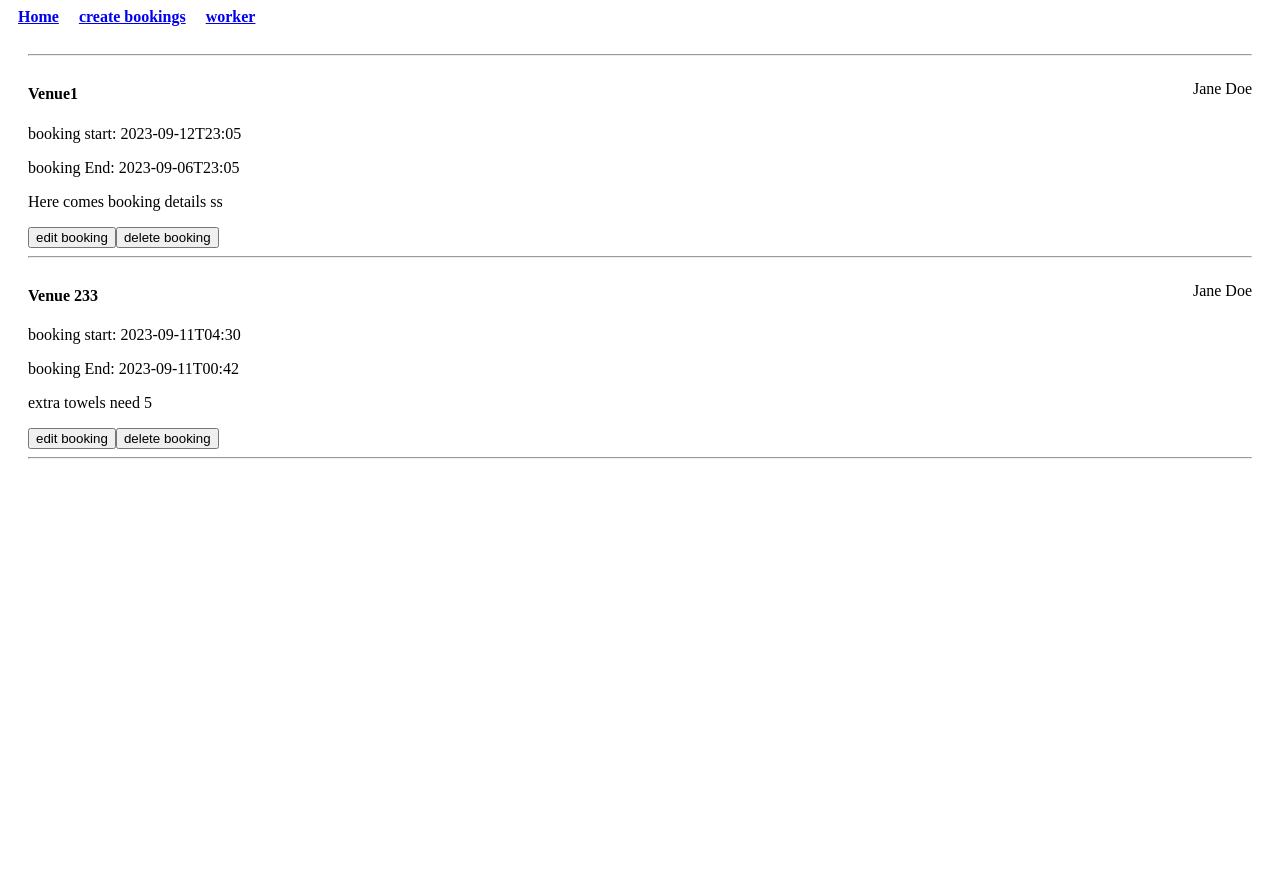
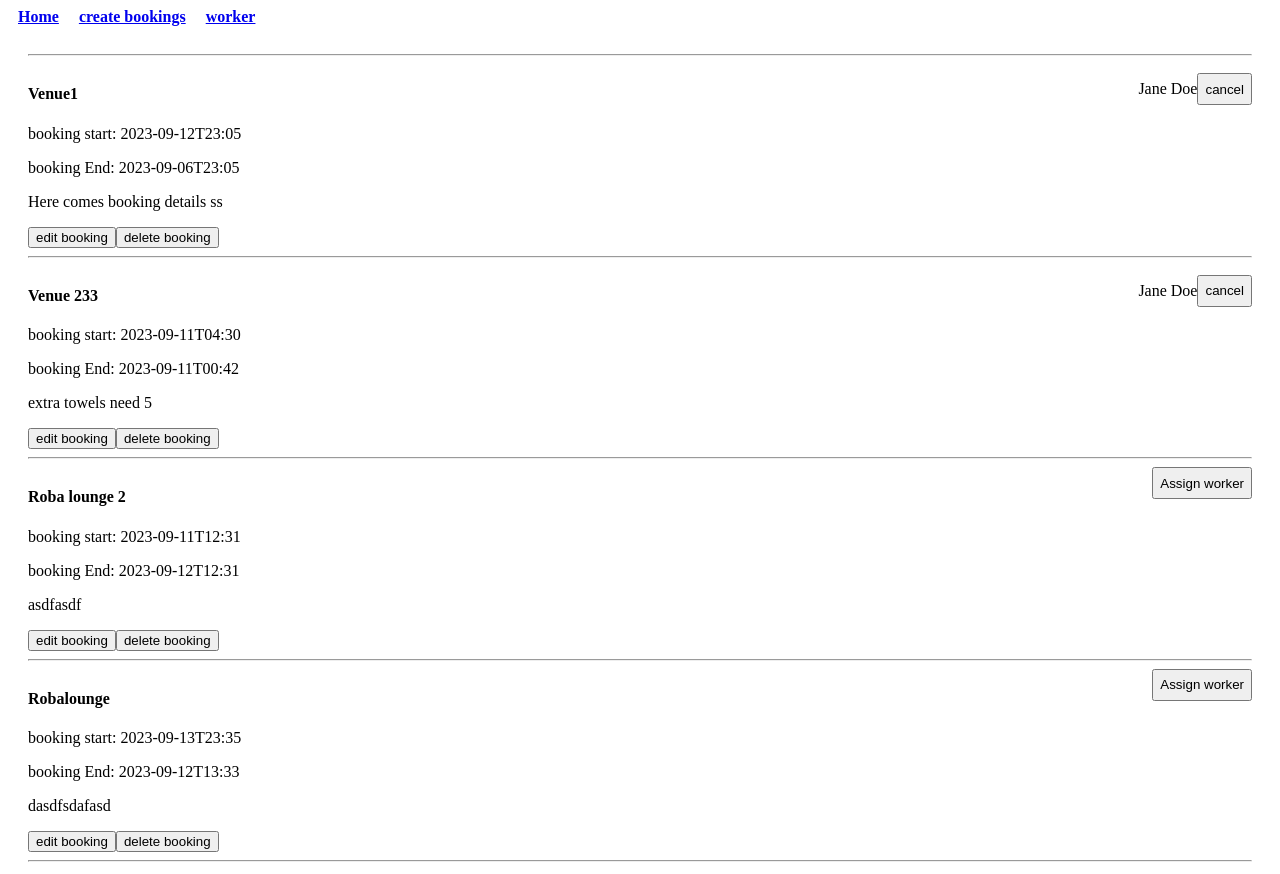
Before and after one commit to katwald/flexi-clean, a React (Create React App) app: page / in a window 1280 px wide. Built offline with nearby package versions, Linux system fonts and the light colour scheme; data requests are answered from the project's data file.

Commit message:
implement cancel assigned  employee

```diff
--- a/db.json
+++ b/db.json
@@ -45,6 +45,46 @@
         "inventoryList": []
       },
       "id": 4714445
+    },
+    {
+      "venueName": "Roba lounge 2",
+      "bookingStatus": {
+        "bookingStart": "2023-09-11T12:31",
+        "bookingEnd": "2023-09-12T12:31",
+        "bookingDescription": "asdfasdf"
+      },
+      "cleaningStatus": {
+        "cleanedDate": "",
+        "assignedCleaner": "",
+        "cleaningStatus": "",
+        "cleaningHour": 0
+      },
+      "additionalInfo": {
+        "lostAndFound": "",
+        "needFixing": "",
+        "inventoryList": []
+      },
+      "id": 4714446
+    },
+    {
+      "venueName": "Robalounge",
+      "bookingStatus": {
+        "bookingStart": "2023-09-13T23:35",
+        "bookingEnd": "2023-09-12T13:33",
+        "bookingDescription": "dasdfsdafasd"
+      },
+      "cleaningStatus": {
+        "cleanedDate": "",
+        "assignedCleaner": "",
+        "cleaningStatus": "",
+        "cleaningHour": 0
+      },
+      "additionalInfo": {
+        "lostAndFound": "",
+        "needFixing": "",
+        "inventoryList": []
+      },
+      "id": 4714447
     }
   ],
   "employees": [
--- a/src/components/Bookings/index.js
+++ b/src/components/Bookings/index.js
@@ -36,7 +36,6 @@ const Bookings = () => {
     setCleaningDate(cleaningDate);
   };
   const handleDeleteBooking = (bookingId) => {
-    console.log("bbbid", bookingId);
     dispatch(removeBooking(bookingId));
   };
   const dispatchAssignedWorker = (employee) => {
@@ -45,6 +44,16 @@ const Bookings = () => {
       cleaningStatus: {
         ...booking.cleaningStatus,
         assignedCleaner: `${employee.firstName} ${employee.lastName}`,
+      },
+    };
+    dispatch(updateBooking(booking.id, updatedBookingObj));
+  };
+  const handleRemoveAssignedEmployee = (booking) => {
+    const updatedBookingObj = {
+      ...booking,
+      cleaningStatus: {
+        ...booking.cleaningStatus,
+        assignedCleaner: "",
       },
     };
     dispatch(updateBooking(booking.id, updatedBookingObj));
@@ -81,12 +90,17 @@ const Bookings = () => {
               </span>
             </div>
             <div style={{ display: "flex", alignItems: "center" }}>
-              <p>{assignedCleaner}</p>
-              {/* {assignedCleaner && (
-                <button onChange={handleEditSchedule} style={{ height: 32 }}>
-                  edit
-                </button>
-              )} */}
+              {assignedCleaner && (
+                <>
+                  <p>{assignedCleaner}</p>
+                  <button
+                    onClick={() => handleRemoveAssignedEmployee(b)}
+                    style={{ height: 32 }}
+                  >
+                    cancel
+                  </button>
+                </>
+              )}
               {!assignedCleaner && (
                 <button
                   onClick={() => handleClickAssign(b)}
--- a/src/components/Forms/BookingForm/NewbookingForm.js
+++ b/src/components/Forms/BookingForm/NewbookingForm.js
@@ -24,6 +24,12 @@ const BookingForm = () => {
     };
 
     dispatch(createBooking(bookingObject));
+    setCleaningDate("");
+    setVenue("");
+    setStartDate("");
+    setEndDate("");
+    setDescription("");
+    setCleaningDate("");
   };
   return (
     <form onSubmit={handleAddBooking}>
```
